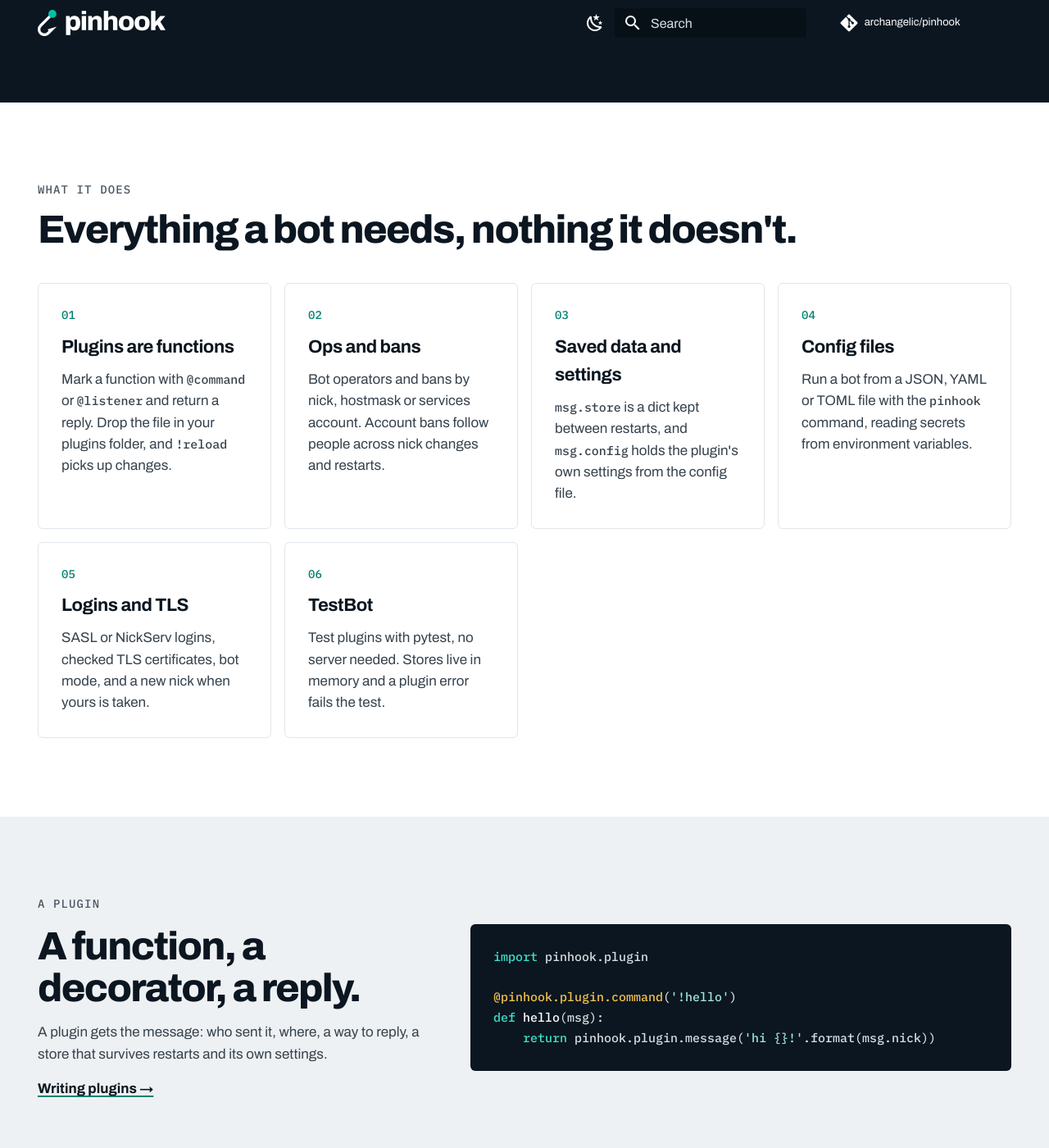
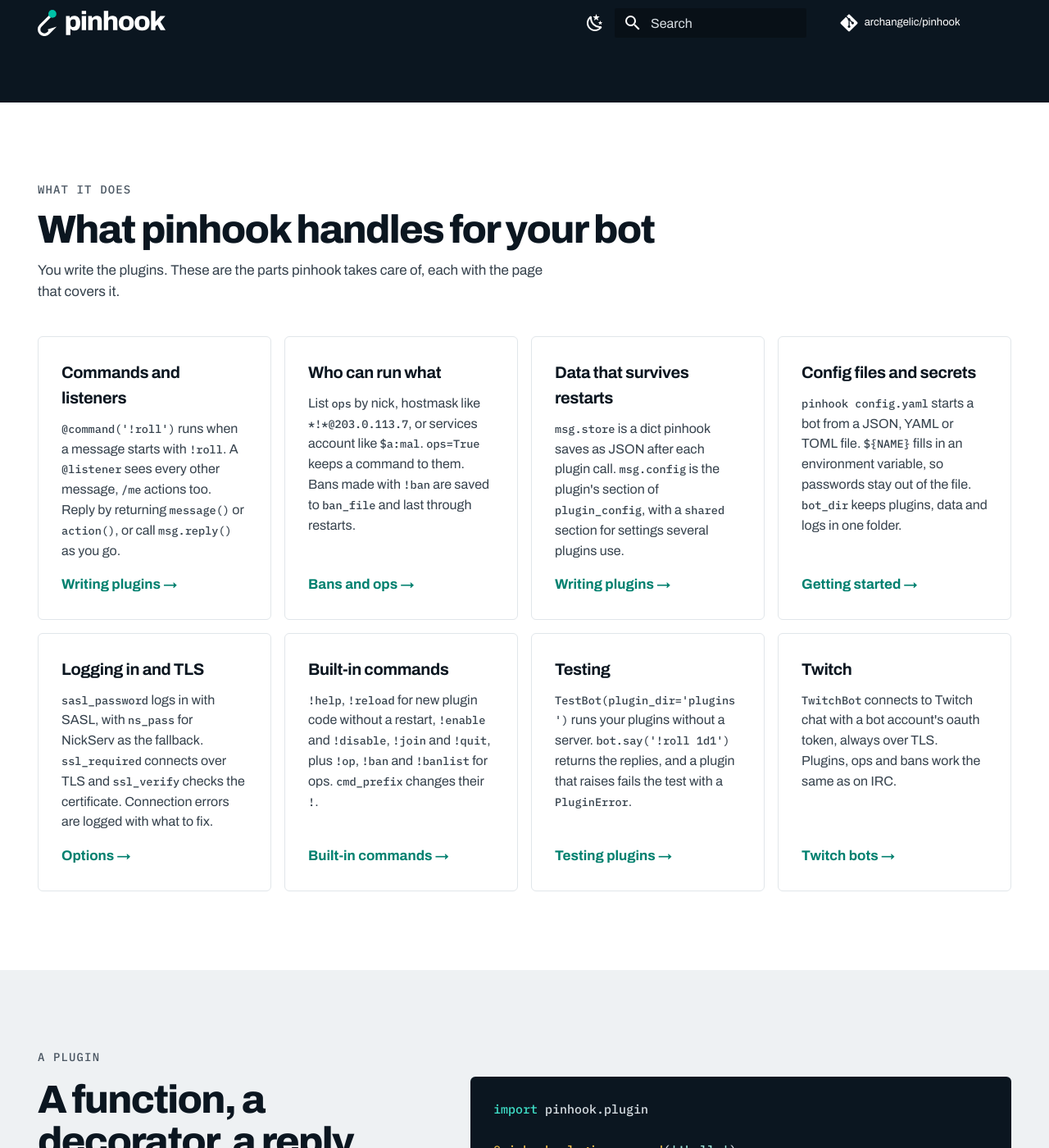
Before and after one commit to archangelic/pinhook, an MkDocs documentation site: the page built from docs/index.md, in a window 1280 px wide and 1400 px high, scrolled down 556 px. Shown: the whole window at 82% size. Built offline with MkDocs 1.6.1 and Material for MkDocs 9.7.7, drawn with Linux system fonts in a browser that asks for light colours; comment, search, counter and statistics services are not loaded; the version menu is left out.

Commit message:
make the homepage's feature list point at the docs

```diff
--- a/docs/assets/brand.css
+++ b/docs/assets/brand.css
@@ -42,7 +42,6 @@
   --ph-band: #FFFFFF;
   --ph-band-panel: #EEF1F3;
   --ph-card: transparent;
-  --ph-num: #00806F;
 }
 
 /* dark mode */
@@ -62,7 +61,6 @@
   --ph-band: #111F2B;
   --ph-band-panel: #0B1620;
   --ph-card: #0B1620;
-  --ph-num: #3FE0C8;
 }
 
 /* both modes: the header and footer are Terminal Ink */
@@ -417,10 +415,14 @@
   text-transform: uppercase;
   color: var(--ph-secondary);
 }
+.ph-intro {
+  max-width: 640px;
+  color: var(--ph-card-text);
+}
 .ph-cards {
   margin-top: 28px;
   display: grid;
-  grid-template-columns: repeat(auto-fit, minmax(280px, 1fr));
+  grid-template-columns: repeat(auto-fit, minmax(250px, 1fr));
   gap: 16px;
 }
 .ph-card {
@@ -432,13 +434,23 @@
   flex-direction: column;
   gap: 10px;
 }
+.ph-card h3 {
+  font-size: 20px;
+}
 .ph-card p {
   color: var(--ph-card-text);
+  font-size: 16px;
 }
-.ph-num {
-  font-family: var(--md-code-font-family);
-  font-size: 14px;
-  color: var(--ph-num);
+.ph-card code {
+  font-size: 0.85em;
+  overflow-wrap: anywhere;
+}
+/* each part ends with the page that covers it */
+.ph-card__link {
+  margin-top: auto;
+  padding-top: 6px;
+  font-weight: 700;
+  color: var(--ph-link) !important;
 }
 .ph-split__text {
   display: flex;
--- a/overrides/home.html
+++ b/overrides/home.html
@@ -31,14 +31,17 @@
   <section class="ph-band">
     <div class="ph-wrap">
       <p class="ph-label">What it does</p>
-      <h2>Everything a bot needs, nothing it doesn't.</h2>
+      <h2>What pinhook handles for your bot</h2>
+      <p class="ph-intro">You write the plugins. These are the parts pinhook takes care of, each with the page that covers it.</p>
       <div class="ph-cards">
-        <div class="ph-card"><span class="ph-num">01</span><h3>Plugins are functions</h3><p>Mark a function with <code>@command</code> or <code>@listener</code> and return a reply. Drop the file in your plugins folder, and <code>!reload</code> picks up changes.</p></div>
-        <div class="ph-card"><span class="ph-num">02</span><h3>Ops and bans</h3><p>Bot operators and bans by nick, hostmask or services account. Account bans follow people across nick changes and restarts.</p></div>
-        <div class="ph-card"><span class="ph-num">03</span><h3>Saved data and settings</h3><p><code>msg.store</code> is a dict kept between restarts, and <code>msg.config</code> holds the plugin's own settings from the config file.</p></div>
-        <div class="ph-card"><span class="ph-num">04</span><h3>Config files</h3><p>Run a bot from a JSON, YAML or TOML file with the <code>pinhook</code> command, reading secrets from environment variables.</p></div>
-        <div class="ph-card"><span class="ph-num">05</span><h3>Logins and TLS</h3><p>SASL or NickServ logins, checked TLS certificates, bot mode, and a new nick when yours is taken.</p></div>
-        <div class="ph-card"><span class="ph-num">06</span><h3>TestBot</h3><p>Test plugins with pytest, no server needed. Stores live in memory and a plugin error fails the test.</p></div>
+        <div class="ph-card"><h3>Commands and listeners</h3><p><code>@command('!roll')</code> runs when a message starts with <code>!roll</code>. A <code>@listener</code> sees every other message, <code>/me</code> actions too. Reply by returning <code>message()</code> or <code>action()</code>, or call <code>msg.reply()</code> as you go.</p><a class="ph-card__link" href="{{ 'plugins/' | url }}">Writing plugins →</a></div>
+        <div class="ph-card"><h3>Who can run what</h3><p>List <code>ops</code> by nick, hostmask like <code>*!*@203.0.113.7</code>, or services account like <code>$a:mal</code>. <code>ops=True</code> keeps a command to them. Bans made with <code>!ban</code> are saved to <code>ban_file</code> and last through restarts.</p><a class="ph-card__link" href="{{ 'bans-and-ops/' | url }}">Bans and ops →</a></div>
+        <div class="ph-card"><h3>Data that survives restarts</h3><p><code>msg.store</code> is a dict pinhook saves as JSON after each plugin call. <code>msg.config</code> is the plugin's section of <code>plugin_config</code>, with a <code>shared</code> section for settings several plugins use.</p><a class="ph-card__link" href="{{ 'plugins/' | url }}">Writing plugins →</a></div>
+        <div class="ph-card"><h3>Config files and secrets</h3><p><code>pinhook config.yaml</code> starts a bot from a JSON, YAML or TOML file. <code>${NAME}</code> fills in an environment variable, so passwords stay out of the file. <code>bot_dir</code> keeps plugins, data and logs in one folder.</p><a class="ph-card__link" href="{{ 'getting-started/' | url }}">Getting started →</a></div>
+        <div class="ph-card"><h3>Logging in and TLS</h3><p><code>sasl_password</code> logs in with SASL, with <code>ns_pass</code> for NickServ as the fallback. <code>ssl_required</code> connects over TLS and <code>ssl_verify</code> checks the certificate. Connection errors are logged with what to fix.</p><a class="ph-card__link" href="{{ 'options/' | url }}">Options →</a></div>
+        <div class="ph-card"><h3>Built-in commands</h3><p><code>!help</code>, <code>!reload</code> for new plugin code without a restart, <code>!enable</code> and <code>!disable</code>, <code>!join</code> and <code>!quit</code>, plus <code>!op</code>, <code>!ban</code> and <code>!banlist</code> for ops. <code>cmd_prefix</code> changes their <code>!</code>.</p><a class="ph-card__link" href="{{ 'commands/' | url }}">Built-in commands →</a></div>
+        <div class="ph-card"><h3>Testing</h3><p><code>TestBot(plugin_dir='plugins')</code> runs your plugins without a server. <code>bot.say('!roll 1d1')</code> returns the replies, and a plugin that raises fails the test with a <code>PluginError</code>.</p><a class="ph-card__link" href="{{ 'testing/' | url }}">Testing plugins →</a></div>
+        <div class="ph-card"><h3>Twitch</h3><p><code>TwitchBot</code> connects to Twitch chat with a bot account's oauth token, always over TLS. Plugins, ops and bans work the same as on IRC.</p><a class="ph-card__link" href="{{ 'twitch/' | url }}">Twitch bots →</a></div>
       </div>
     </div>
   </section>
```
